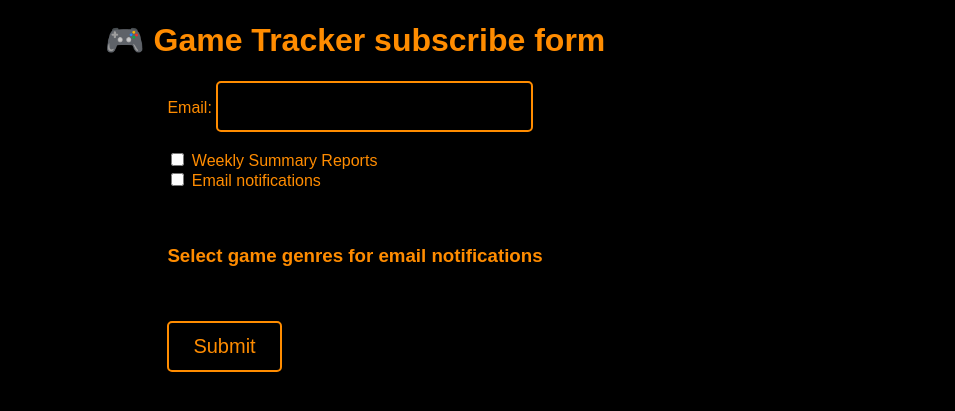
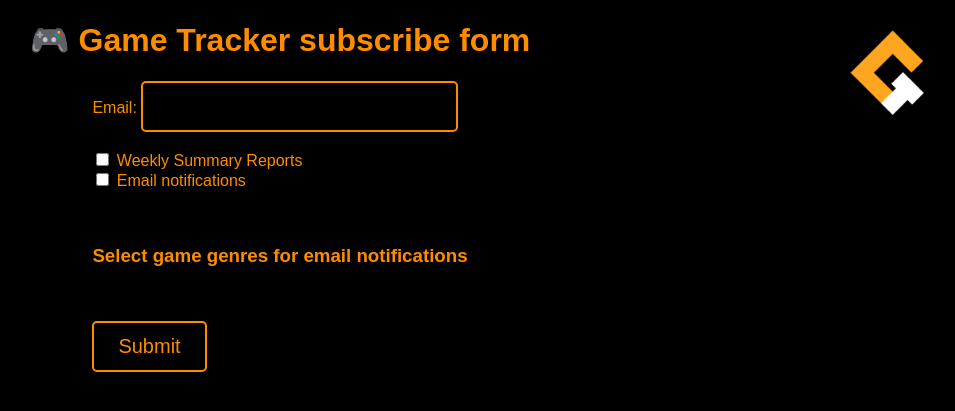
Before and after one commit to JKTapper/Week-14-Game-Tracker-Project, a Flask app: page / in a window 1280 px wide. Shown: the top 411 px of the page, without its empty margins (285-1240 px from the left). Run offline with Flask 3, Linux system fonts and the light colour scheme; data that the repository does not hold is empty; some libraries are stand-ins or nearby versions.

Commit message:
Added logos to forms

```diff
--- a/src/subscriber/form/static/styles.css
+++ b/src/subscriber/form/static/styles.css
@@ -1,6 +1,13 @@
 div{
     display: grid;
     place-items: center;
+}
+
+img {
+    display: block;
+    float: right;
+    margin-right: 50px;
+    margin-top: 25px;
 }
 
 @import url('https://fonts.googleapis.com/css2?family=Exo+2&display=swap');
--- a/src/subscriber/form/templates/form.html
+++ b/src/subscriber/form/templates/form.html
@@ -8,6 +8,7 @@
 </head>
 
 <body>
+    <img src="{{url_for('static', filename='logo.png') }}" width="100" height="100">
     <div>
     <h1>🎮 Game Tracker subscribe form </h1>
     </div>
--- a/src/subscriber/form/templates/unsub.html
+++ b/src/subscriber/form/templates/unsub.html
@@ -8,6 +8,8 @@
 </head>
 
 <body>
+    <img src="{{url_for('static', filename='logo.png') }}" width="100" height="100">
+
     <div>
         <h1>🎮 Game Tracker Unsubscribe</h1>
     </div>
```
Also changed, not shown: src/subscriber/form/static/logo.png (added).
